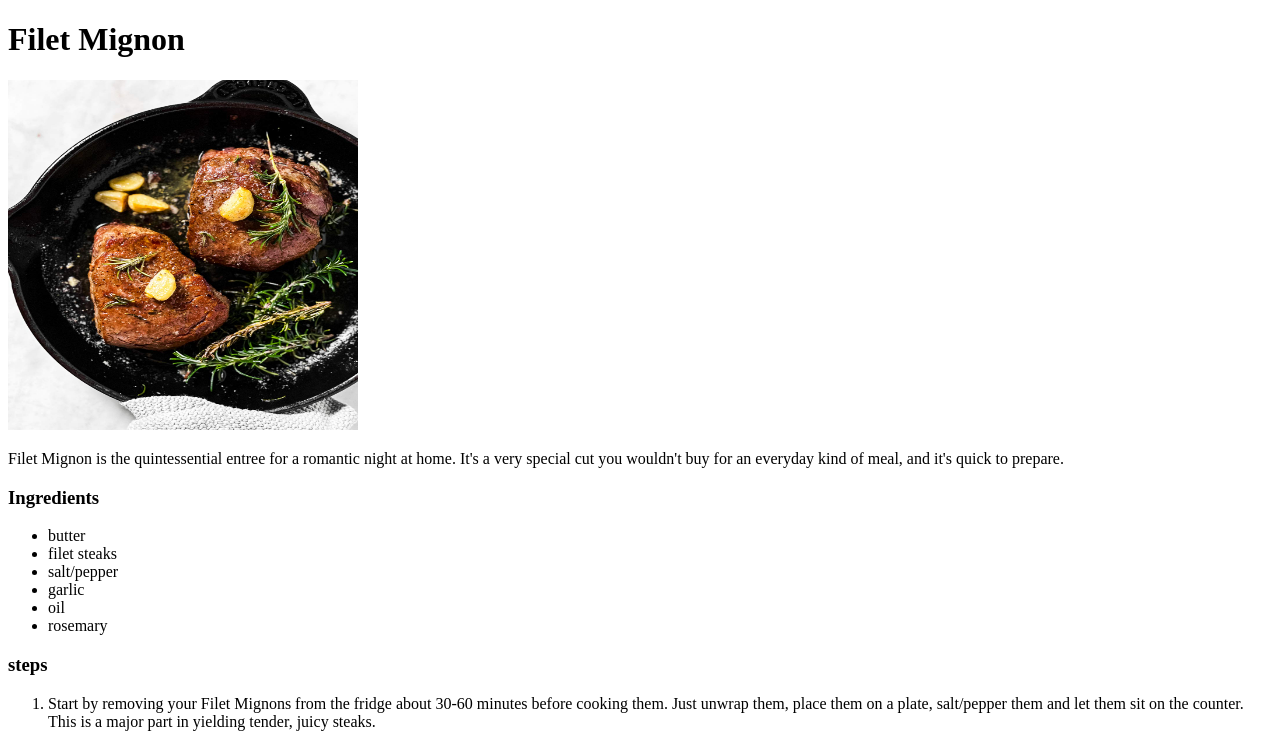
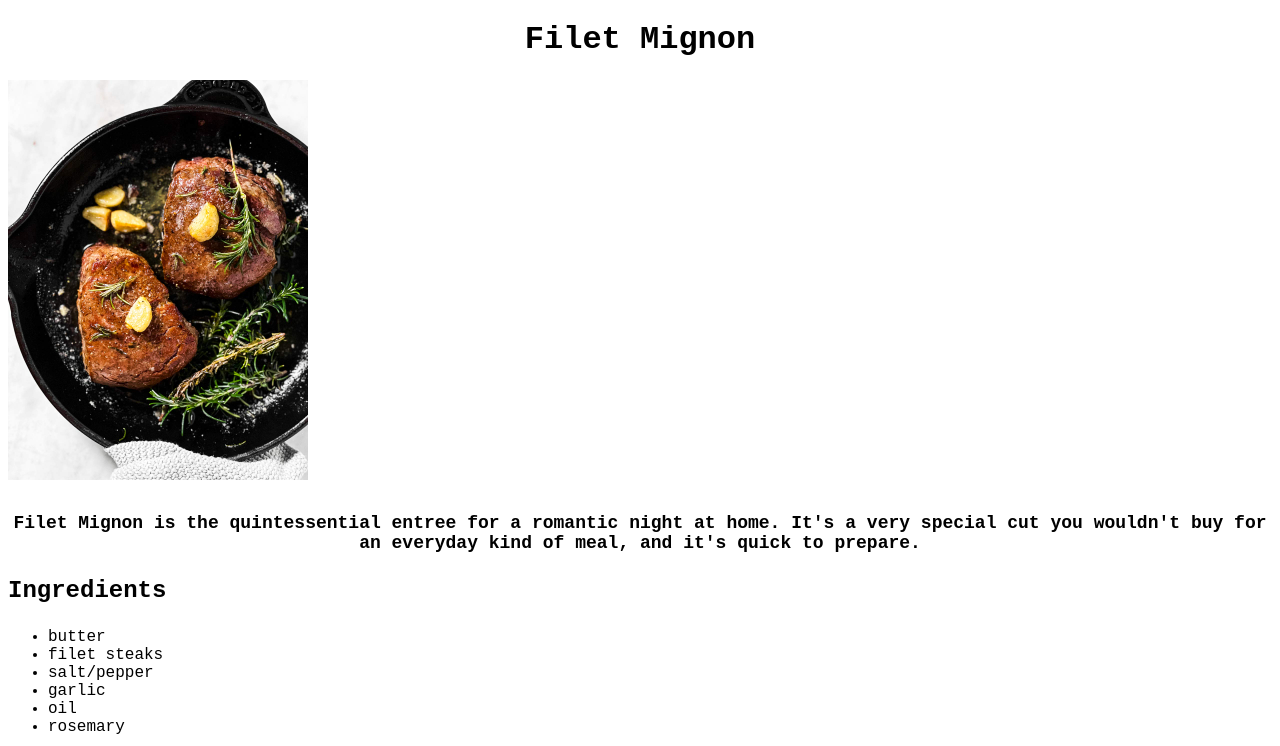
Before and after one commit to dellis2cs/Recipe-TOP, a plain HTML site: page recipes/filet.html in a window 1280 px wide. Shown: the top 746 px of the page. Drawn offline with Linux system fonts and the light colour scheme.

Commit message:
Add styles to each recipe page

```diff
--- a/recipes/filet.html
+++ b/recipes/filet.html
@@ -4,13 +4,14 @@
     <meta charset="UTF-8">
     <meta name="viewport" content="width=device-width, initial-scale=1.0">
     <title>Filet</title>
+    <link rel="stylesheet" href="../style.css">
 </head>
 <body>
-    <h1>Filet Mignon</h1>
-    <img src="images/Filet.jpeg" alt="Filet Mignon finished" width="350" height="350">
-    <p>Filet Mignon is the quintessential entree for a romantic night at home. It's a very special cut you wouldn't buy for an everyday kind of meal, and it's quick to prepare.</p>
-    <h3>Ingredients</h3>
-    <ul>
+    <h1 class="Recipe-Heading">Filet Mignon</h1>
+    <img class="recipe-image" src="images/Filet.jpeg" alt="Filet Mignon finished" width="350" height="350">
+    <p class="recipe-discription">Filet Mignon is the quintessential entree for a romantic night at home. It's a very special cut you wouldn't buy for an everyday kind of meal, and it's quick to prepare.</p>
+    <h3 class="ingredients-heading">Ingredients</h3>
+    <ul class="ingredients">
         <li>butter</li>
         <li>filet steaks</li>
         <li>salt/pepper</li>
@@ -19,7 +20,7 @@
         <li>rosemary</li>
     </ul>
     <h3>steps</h3>
-    <ol>
+    <ol class="steps">
         <li>Start by removing your Filet Mignons from the fridge about 30-60 minutes before cooking them. Just unwrap them, place them on a plate, salt/pepper them and let them sit on the counter. This is a major part in yielding tender, juicy steaks.</li><br>
         <li>Once ready, heat the oven to 360°F and place a cast-iron skillet over high heat on your stove.Let it heat up well, then add the oil and sear your filet steaks without moving them until a brown crust forms on the bottom and they easily release from the pan. Flip and sear/brown the other side in the same way.(They take about 2-3 minutes per side for 6-8oz steaks; 1-2 minutes for 4oz petite steaks).</li><br>
         <li>Immediately take the pan off the heat, then add the butter, garlic and rosemary to the pan. The butter will splatter and melt immediately. I like to baste the steaks with a few tablespoons of the butter before adding them to the oven.</li><br>
--- /dev/null
+++ b/style.css
@@ -0,0 +1,33 @@
+#Title,.Recipe-Heading{
+    text-align: center;
+    font-weight: bold;
+}
+
+.recipes{
+    font-size: 18px;
+    font-weight: bold;
+}
+
+.recipe-image{
+    height: auto;
+    width: 300px;
+    padding-bottom: 15px;
+    display: block;
+
+
+}
+
+.recipe-discription{
+    font-size: 18px;
+    font-weight: bold;
+    text-align: center;
+}
+
+.ingredients-heading{
+    font-size: 24px;
+
+}
+
+*{
+    font-family: 'Courier New', Courier, monospace;
+}
```
Also changed, not shown: index.html (+3 -2 lines), recipes/salsa.html (+5 -5 lines), recipes/sugar-cookies.html (+2 -1 lines).
